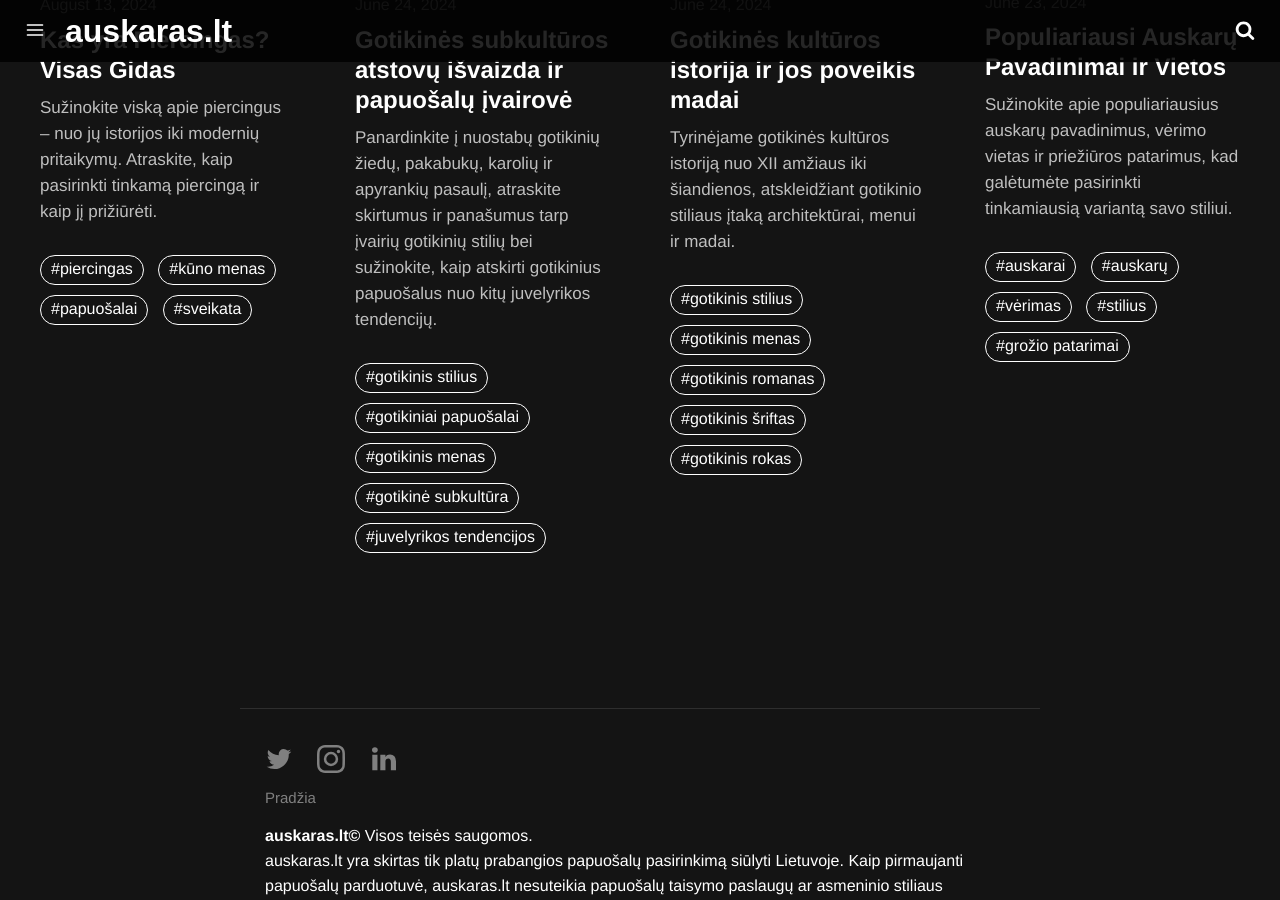
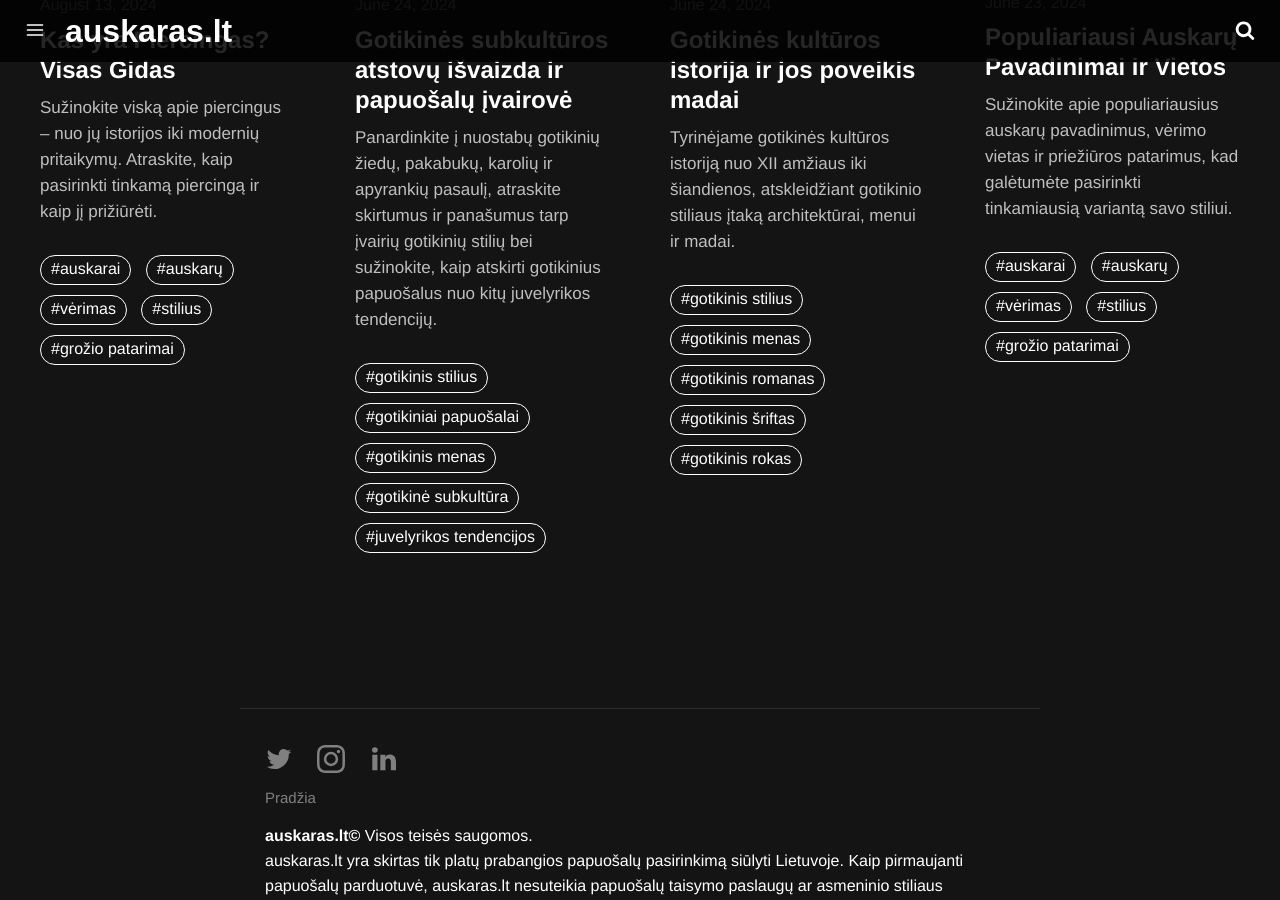
Before and after one commit to kriptoistanbul/auskaras, a Jekyll site: the page built from index.markdown, in a window 1280 px wide and 900 px high, scrolled down 1042 px. Built offline with Jekyll 4.4.1, drawn with Linux system fonts in a browser that asks for light colours; a script that is not in the unit is left out.

Commit message:
Update 2024-08-14-piercingas.md

```diff
--- a/_posts/2024-08-14-piercingas.md
+++ b/_posts/2024-08-14-piercingas.md
@@ -6,10 +6,11 @@ subtitle: "Išsamus gidas apie piercingus: prasmingi papuošalai kūnui"
 description: "Sužinokite viską apie piercingus – nuo jų istorijos iki modernių pritaikymų. Atraskite, kaip pasirinkti tinkamą piercingą ir kaip jį prižiūrėti."
 image: /assets/img/posts-img/piercingas/piercingas-intro.webp
 tags:
-  - piercingas
-  - kūno menas
-  - papuošalai
-  - sveikata
+  - auskarai
+  - auskarų
+  - vėrimas
+  - stilius
+  - grožio patarimai
 permalink: "/blog/piercingas-viso-gido/"
 pagination:
   enabled: true
```
